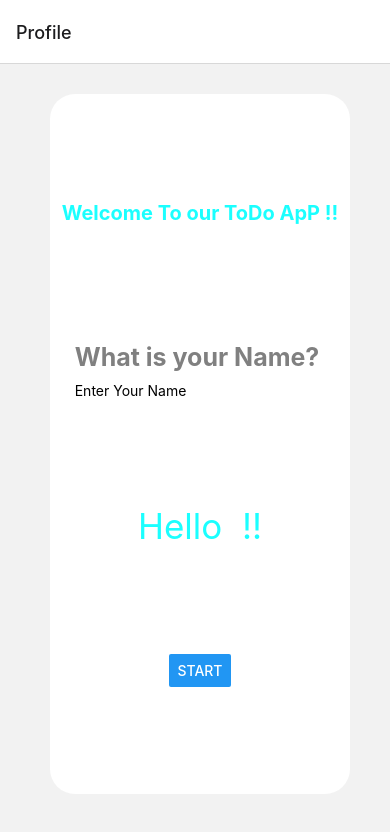
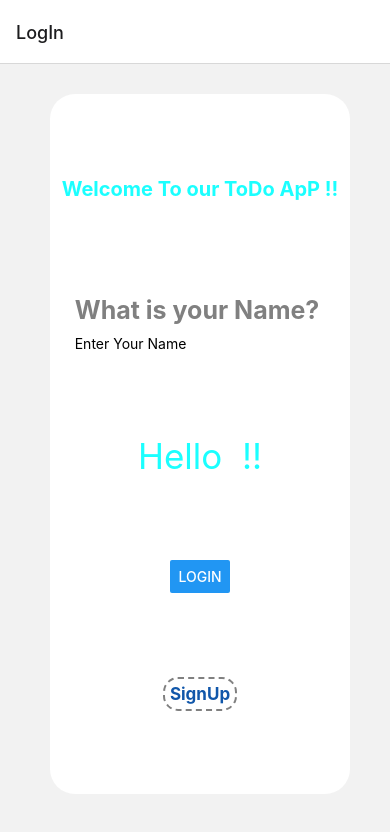
Before and after one commit to EngPeterAtef/ToDoApp_ReactNative, a React Native app: screen /LogIn in a window 390 px wide. Shown: the top 832 px of the page. Built offline with nearby package versions, Linux system fonts and the light colour scheme.

Commit message:
adding screens: login and profile and deleted List

```diff
--- a/App.js
+++ b/App.js
@@ -1,20 +1,23 @@
 import { StatusBar } from 'expo-status-bar';
 import { StyleSheet, Text, View } from 'react-native';
-import List from "./components/List";
+import Home from "./components/Home";
 import Profile from './components/profile';
-import {NavigationContainer, StackActions} from '@react-navigation/native';
-import {createNativeStackNavigator} from '@react-navigation/native-stack';
+import { NavigationContainer, StackActions } from '@react-navigation/native';
+import { createNativeStackNavigator } from '@react-navigation/native-stack';
+import Signup from './components/Signup';
 
 export default function App() {
   const Stack = createNativeStackNavigator();
+
   return (
     <NavigationContainer style={styles.container}>
       <StatusBar style="auto" />
       <Stack.Navigator>
-        <Stack.Screen name='Profile' component={Profile}></Stack.Screen>
-        <Stack.Screen name='To Do App' component={List}></Stack.Screen>
+        <Stack.Screen name='LogIn' component={Profile}></Stack.Screen>
+        <Stack.Screen name='SignUp' component={Signup}></Stack.Screen>
+        <Stack.Screen options={{ headerShown: false }} name='Home' component={Home}></Stack.Screen>
       </Stack.Navigator>
-      </NavigationContainer>
+    </NavigationContainer>
   );
 }
 
--- /dev/null
+++ b/components/Deleted.js
@@ -0,0 +1,26 @@
+import { View, Text ,StyleSheet} from 'react-native'
+import React from 'react'
+
+export default function Deleted(props) {
+    const userName = props.route.params.uName;
+    return (
+        <View style={styles.cont}>
+            <View style={styles.titV}>
+                <Text style={styles.tit}>Welcome {userName} !!</Text>
+            </View>
+        </View>
+    )
+}
+const styles = StyleSheet.create({
+    tit: {
+        fontSize: 30,
+        fontWeight: "bold",
+        color: "#82DEFF",
+    },
+    titV: {
+        backgroundColor: "#1E1E1E",
+        marginTop: 30,
+        width: 400, //full width
+        alignItems: "center",
+    }
+});
--- /dev/null
+++ b/components/Home.js
@@ -0,0 +1,38 @@
+import React from 'react'
+import List from './List'
+import Deleted from './Deleted'
+import { createBottomTabNavigator } from '@react-navigation/bottom-tabs';
+import { Ionicons } from '@expo/vector-icons';
+// import { createDrawerNavigator } from '@react-navigation/drawer';
+
+export default function Home(props) {
+    const Tab = createBottomTabNavigator();
+    const userName = props.route.params.userName;
+    return (
+            <Tab.Navigator
+                screenOptions={({ route }) => ({//taking the route of
+                    tabBarIcon:
+                        ({ focused, size, color }) => {
+                            //focued is a flag to know the screen is opened
+                            //size is the size of the icon
+                            //color is the color of the icon
+                            var icon = '';//icon name in the library
+                            //decide the size and the color depends
+                            size = focused ? 30 : 24;
+                            color = focused ? "#1BFFFF" : 'grey';
+                            if (route.name == 'Deleted') {
+                                icon = 'trash';
+                            }
+                            else if (route.name == 'To Do') {
+                                icon = 'book';
+                            }
+                            return <Ionicons name={icon} size={size} color={color} />;
+                        }
+                })}
+
+            >
+                <Tab.Screen options={{headerShown:false}} name='To Do' component={List} initialParams={{uName:userName}}></Tab.Screen>
+                <Tab.Screen options={{headerShown:false}} name='Deleted' component={Deleted} initialParams={{uName:userName}}></Tab.Screen>
+            </Tab.Navigator>
+    )
+}
--- a/components/List.js
+++ b/components/List.js
@@ -15,7 +15,7 @@ export default function List(props) {
     const [items, setItems] = useState([]);
     const [tName, setName] = useState("");
     const [err, setErr] = useState("");
-    const userName = props.route.params.userName;
+    const userName = props.route.params.uName;
     //functions to set and get the async storage
     async function setStorage() {
         try {
@@ -118,16 +118,6 @@ export default function List(props) {
                             check={() => checkTask(obj.index)}
                         />
                     )
-
-                    // <View style={styles.card}>
-                    //     <View>
-                    //         <Text style={styles.task}>Task: {obj.item.name}</Text>
-                    //         <Text style={styles.task}>Day: {obj.item.day}</Text>
-                    //     </View>
-                    //     <View style={styles.del}>
-                    //         <Button title='delete'></Button>
-                    //     </View>
-                    // </View>
                 }
             />
         </View>
@@ -144,7 +134,6 @@ const styles = StyleSheet.create({
         marginTop: 30,
         width: 400, //full width
         alignItems: "center",
-        marginTop: -3,
     },
     input: {
         borderRadius: 10,
--- /dev/null
+++ b/components/Signup.js
@@ -0,0 +1,27 @@
+import { StyleSheet, Text, View } from 'react-native'
+import React from 'react'
+
+export default function Signup() {
+  return (
+    <View style={myStyle.cont}>
+      <Text>Signup</Text>
+    </View>
+  )
+}
+
+const styles = StyleSheet.create({
+  cont:
+    {
+        flex: 1,
+        marginTop: 30,
+        alignItems: 'center',
+        justifyContent: 'space-evenly',
+        borderRadius: 25,
+        elevation: 30,
+        backgroundColor: "white",
+        width: 300,
+        height: 500,
+        marginHorizontal: 50,
+        marginVertical: 50,
+    },
+})
--- a/components/profile.js
+++ b/components/profile.js
@@ -1,18 +1,24 @@
-import { Text, View, StyleSheet, Button, TextInput } from "react-native";
+import { Text, View, StyleSheet, Button, TextInput, TouchableOpacity } from "react-native";
 import React, { useState } from 'react';
 function Profile(props) {
     const [user, setUser] = useState("");
     const [err, setErr] = useState("");
 
+    //this function to check if the name is stored before
+    //if it's not so error msg to sign up
     function goToList() {
         if (user.length != 0) {
             setErr("");
-            props.navigation.navigate('To Do App',{userName:user});
+            props.navigation.navigate('Home',{userName:user});
         }
         else {
             setErr("Please Enter Your Name");
         }
         setUser("");//to empty the text input
+    }
+    //go to sign up
+    function goToSignUp () {
+        props.navigation.navigate('SignUp');
     }
     function takeName(val) {
         setUser(val);
@@ -30,7 +36,10 @@ function Profile(props) {
                 <Text style={myStyle.error}>{err}</Text>
             </View>
             <Text style={myStyle.data}>Hello {user} !!</Text>
-            <Button title="Start" onPress={goToList} />
+            <Button title="LogIn" onPress={goToList} />
+            <TouchableOpacity onPress={goToSignUp}>
+                <Text style={myStyle.signup}>SignUp</Text>
+            </TouchableOpacity>
         </View>
     )
 }
@@ -88,6 +97,17 @@ const myStyle = StyleSheet.create({
         fontStyle: "italic",
         fontWeight: "bold",
         color: "red",
+    },
+    signup:{
+        fontSize:'italic',
+        fontWeight:'bold',
+        fontSize:17,
+        color:'#1157AA',
+        borderWidth:2,
+        borderColor:'grey',
+        borderRadius:15,
+        borderStyle: 'dashed',
+        padding:5,
     }
 });
 
--- a/package.json
+++ b/package.json
@@ -11,6 +11,8 @@
   "dependencies": {
     "@expo/vector-icons": "^13.0.0",
     "@react-native-async-storage/async-storage": "^1.17.10",
+    "@react-navigation/bottom-tabs": "^6.3.3",
+    "@react-navigation/drawer": "^6.4.4",
     "@react-navigation/native": "^6.0.12",
     "@react-navigation/native-stack": "^6.8.0",
     "expo": "~46.0.9",
```
Also changed, not shown: 1 other file (tests, documents, lock files or other folders).
